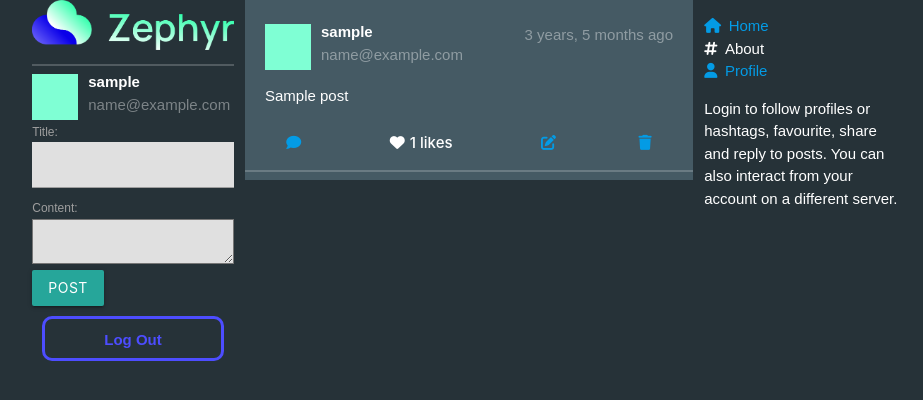
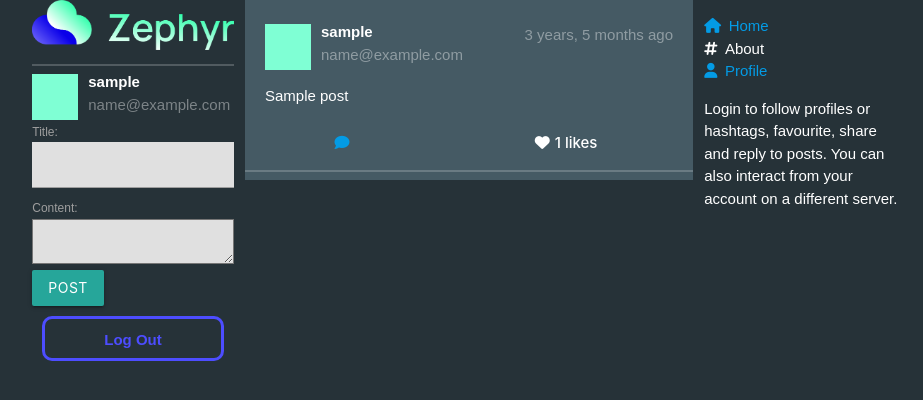
Before and after one commit to wcerteza/Zephyr, a Django app: page / in a window 1280 px wide. Shown: the top 400 px of the page, without its empty margins (171-1094 px from the left). Run offline with Django 4.2, Linux system fonts and the light colour scheme; a user stored in the database is signed in; tables that the repository leaves empty hold one stand-in row (values such as "Sample post").

Commit message:
updated action bar w/ working likes function

```diff
--- a/zephyr/main_app/templates/stream.html
+++ b/zephyr/main_app/templates/stream.html
@@ -22,37 +22,21 @@
 </a>
 
 <div class="action-bar">
-  {% if user.is_authenticated and user.id == post.user.id %}
-  <a href="{% url 'detail' post.id  %}" class="post-action"
-    ><i class="fa-solid fa-comment"></i
-  ></a>
+  {% if user.is_authenticated %}
+  <a href="{% url 'detail' post.id  %}" class="post-action"><i class="fa-solid fa-comment"></i></a>
   <form action="{% url 'like_post' %}?post_id={{ post.id }}" method="POST">
     {% csrf_token %}
     <input type="hidden" name="post_id" value="{{ post.id }}" />
     {% if user not in post.liked.all %}
     <button type="submit" class="heart">
-      <i class="fa-solid fa-heart"></i
-      ><strong>{{ post.liked.all.count }} likes</strong>
+      <i class="fa-solid fa-heart"></i><strong>{{ post.liked.all.count }} likes</strong>
     </button>
     {% else %}
     <button type="submit" class="heart">
-      <i class="fa-solid fa-heart"></i
-      ><strong>{{ post.liked.all.count }} likes</strong>
+      <i class="fa-solid fa-heart"></i><strong>{{ post.liked.all.count }} likes</strong>
     </button>
     {% endif %}
   </form>
-  <a href="{% url 'posts_update' post.id %}"
-    ><i class="fa-solid fa-pen-to-square"></i
-  ></a>
-  <a href="{% url 'posts_delete' post.id %}"
-    ><i class="fa-solid fa-trash"></i
-  ></a>
-
-  {% elif user.is_authenticated %}
-  <i class="fa-solid fa-comment"></i>
-  <i class="fa-solid fa-heart"></i>
-  <i class="fa-solid fa-pen-to-square" style="color: var(--hr-color)"></i>
-  <i class="fa-solid fa-trash" style="color: var(--hr-color)"></i>
   {% endif %}
 </div>
 <hr />
```
